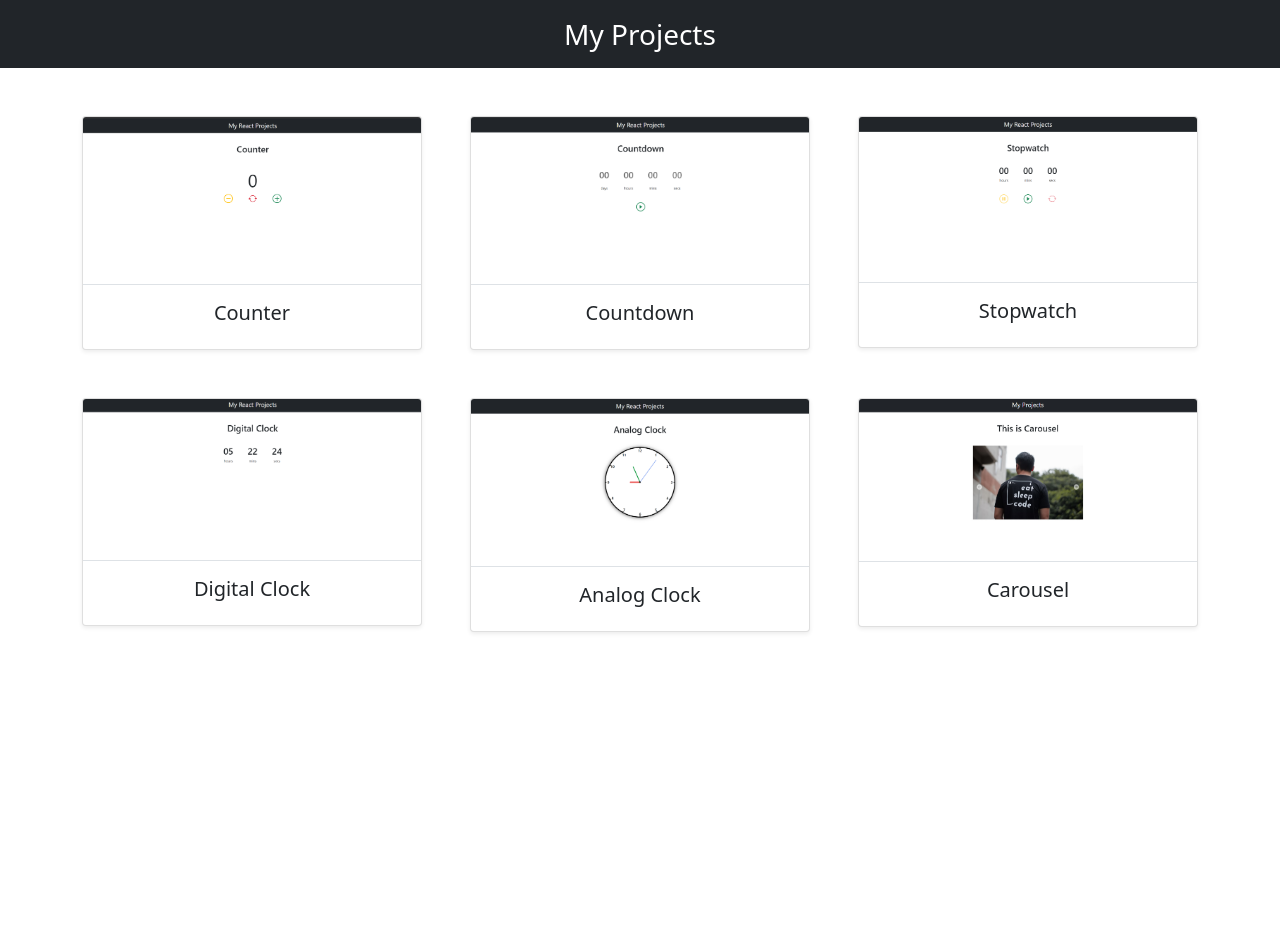
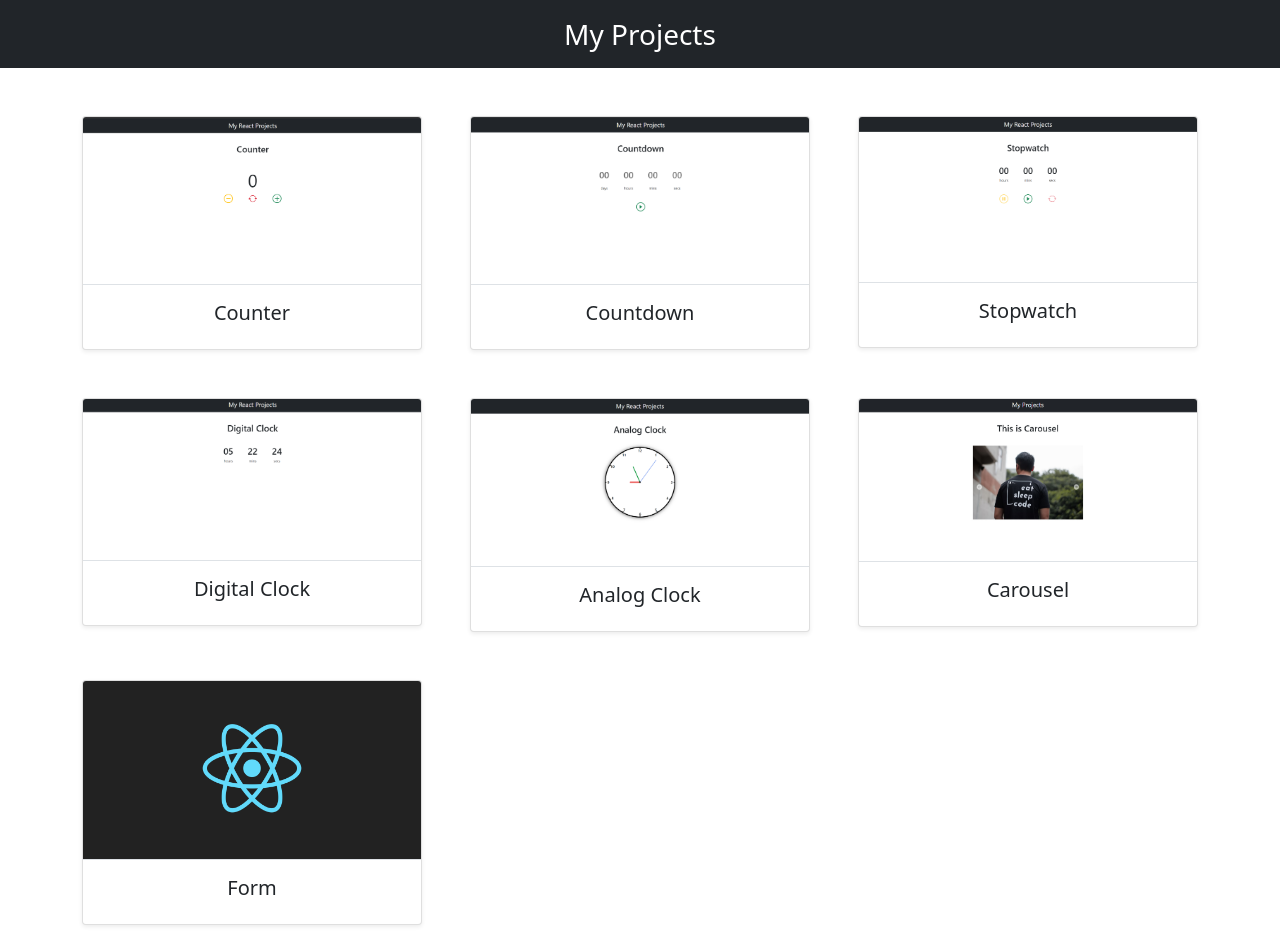
Before and after one commit to bibashmgr/my-projects, a React (Create React App) app: page / in a window 1280 px wide. Shown: the top 952 px of the page. Before the commit the page ends 800 px from the top, so only its background shows below. Built offline with nearby package versions, Linux system fonts and the light colour scheme.

Commit message:
Updating repo

```diff
--- a/src/App.js
+++ b/src/App.js
@@ -13,6 +13,7 @@ import Stopwatch from './apps/Stopwatch';
 import DigitalClock from './apps/DigitalClock';
 import AnalogClock from './apps/AnalogClock';
 import Carousel from './apps/Carousel';
+import Form from './apps/Form';
 
 const App = () => {
   return (
@@ -37,6 +38,7 @@ const Apps = () => {
         <Route path='/digital-clock' exact element={<DigitalClock />} />
         <Route path='/analog-clock' exact element={<AnalogClock />} />
         <Route path='/carousel' exact element={<Carousel />} />
+        <Route path='/form' exact element={<Form />} />
     </Routes>
   )
 }
--- a/src/components/projects.js
+++ b/src/components/projects.js
@@ -35,4 +35,10 @@ export const projects = [
         url: '/app/carousel',
         img: './assets/carousel.jpg'
     },
+    {
+        id: 7,
+        name: 'Form',
+        url: '/app/form',
+        img: './assets/default.png'
+    },
 ];
```
Also changed, not shown: src/apps/Form/index.css (added), src/apps/Form/index.js (added), 1 other file (tests, documents, lock files or other folders).
